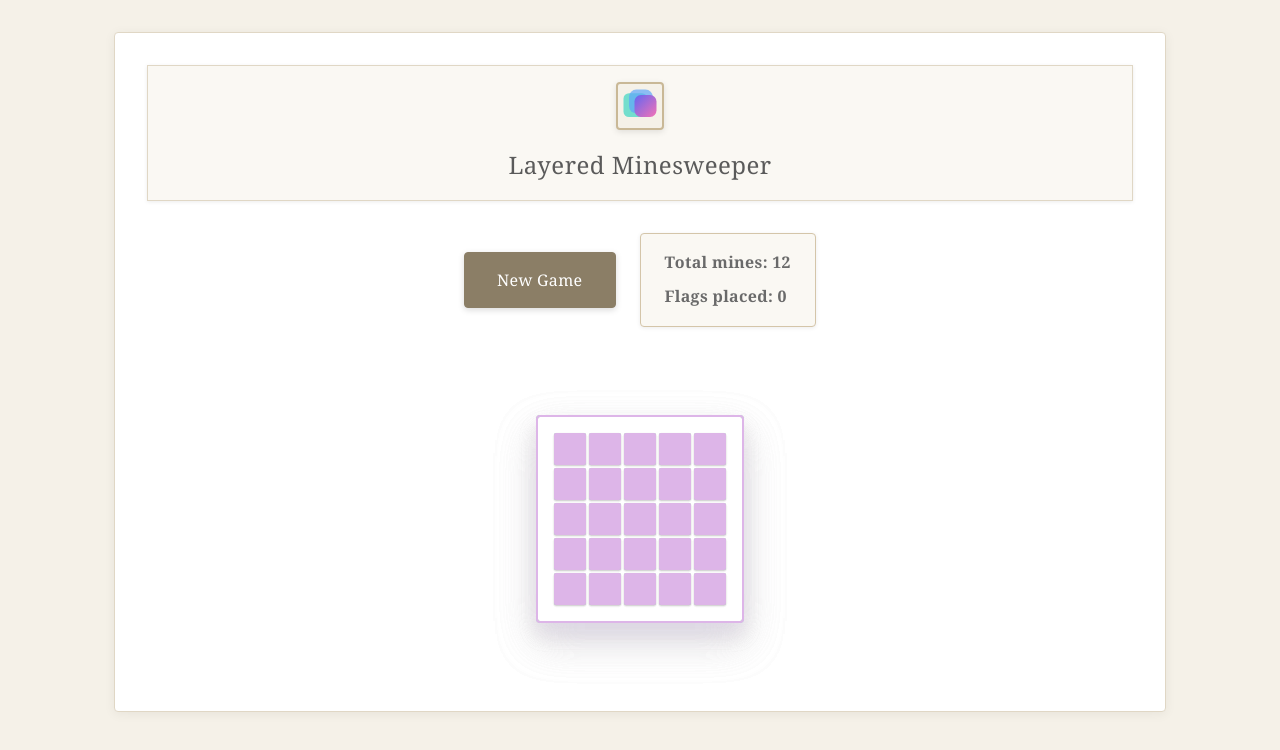
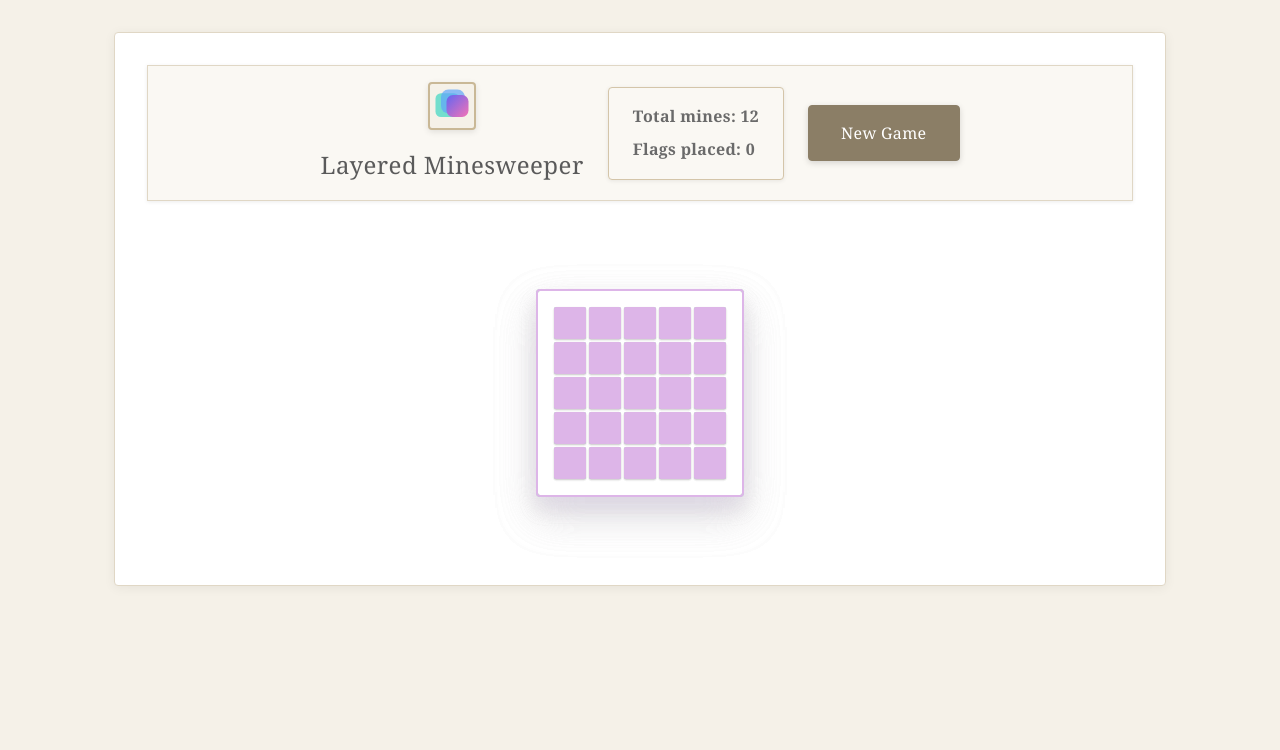
Before and after one commit to RGBKnights/reimagined-funicular, a Vue app: page / in a window 1280 px wide. Both pictures are taken after a click on the button "Start Game". Shown: the top 750 px of the page. Built offline with nearby package versions, Linux system fonts and the light colour scheme.

Commit message:
Updated App.vue

```diff
--- a/src/App.vue
+++ b/src/App.vue
@@ -450,14 +450,12 @@ defineExpose({
           </span>
           Layered Minesweeper
         </h2>
-      </header>
-      <div class="game-controls">
-        <button class="primary" type="button" @click="resetGame">New Game</button>
         <div class="summary">
           <span><strong>Total mines:</strong> {{ totalMines }}</span>
           <span><strong>Flags placed:</strong> {{ totalFlags }}</span>
         </div>
-      </div>
+        <button class="primary" type="button" @click="resetGame">New Game</button>
+      </header>
       <div class="board-stack" role="region" aria-live="polite">
         <div
           v-for="(layer, layerIndex) in layers"
@@ -641,7 +639,9 @@ defineExpose({
 .game-header {
   display: flex;
   align-items: center;
-  justify-content: center;
+  justify-content: space-between;
+  flex-wrap: wrap;
+  gap: 1.5rem;
 }
 
 .game-title {
```
